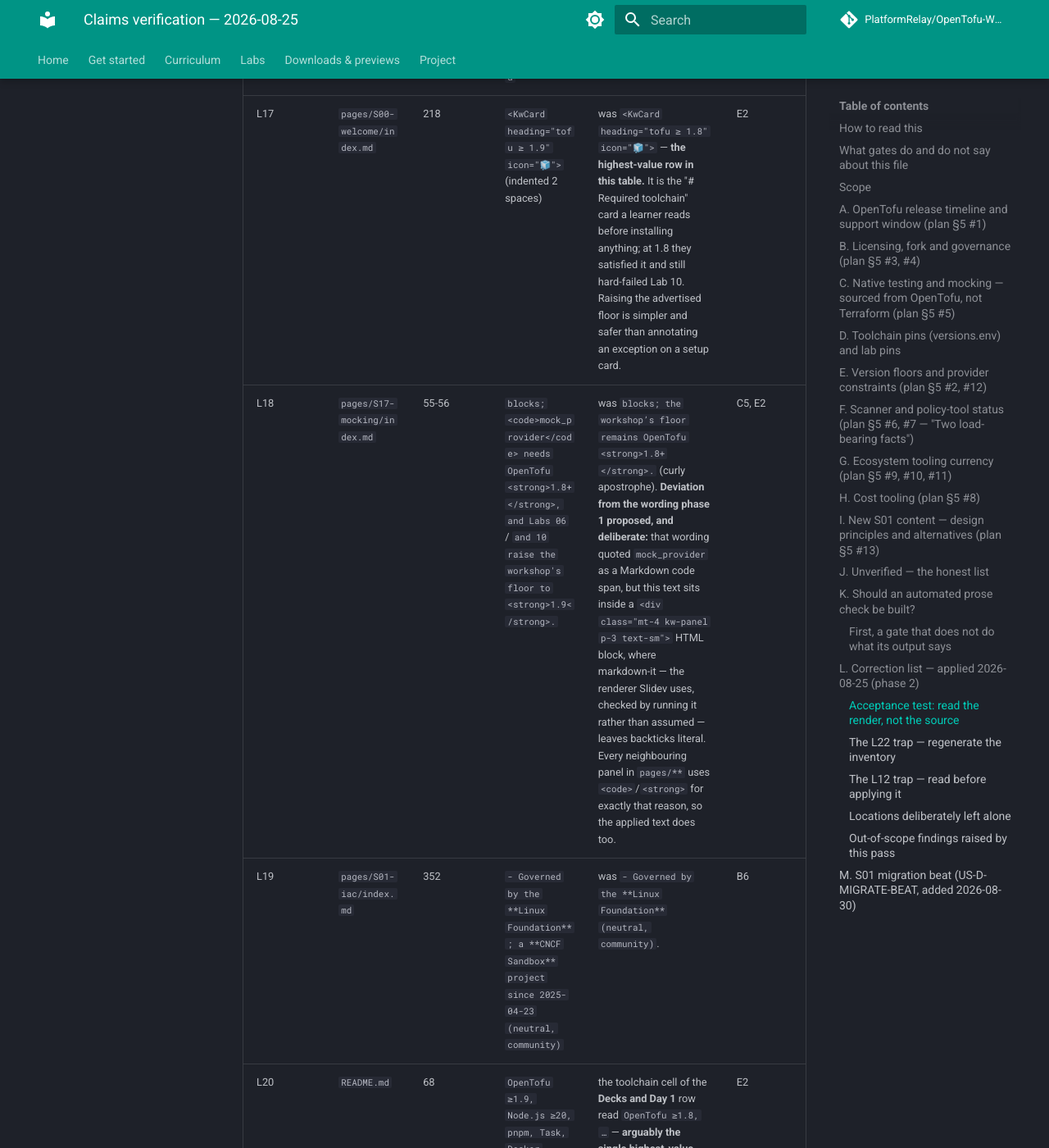
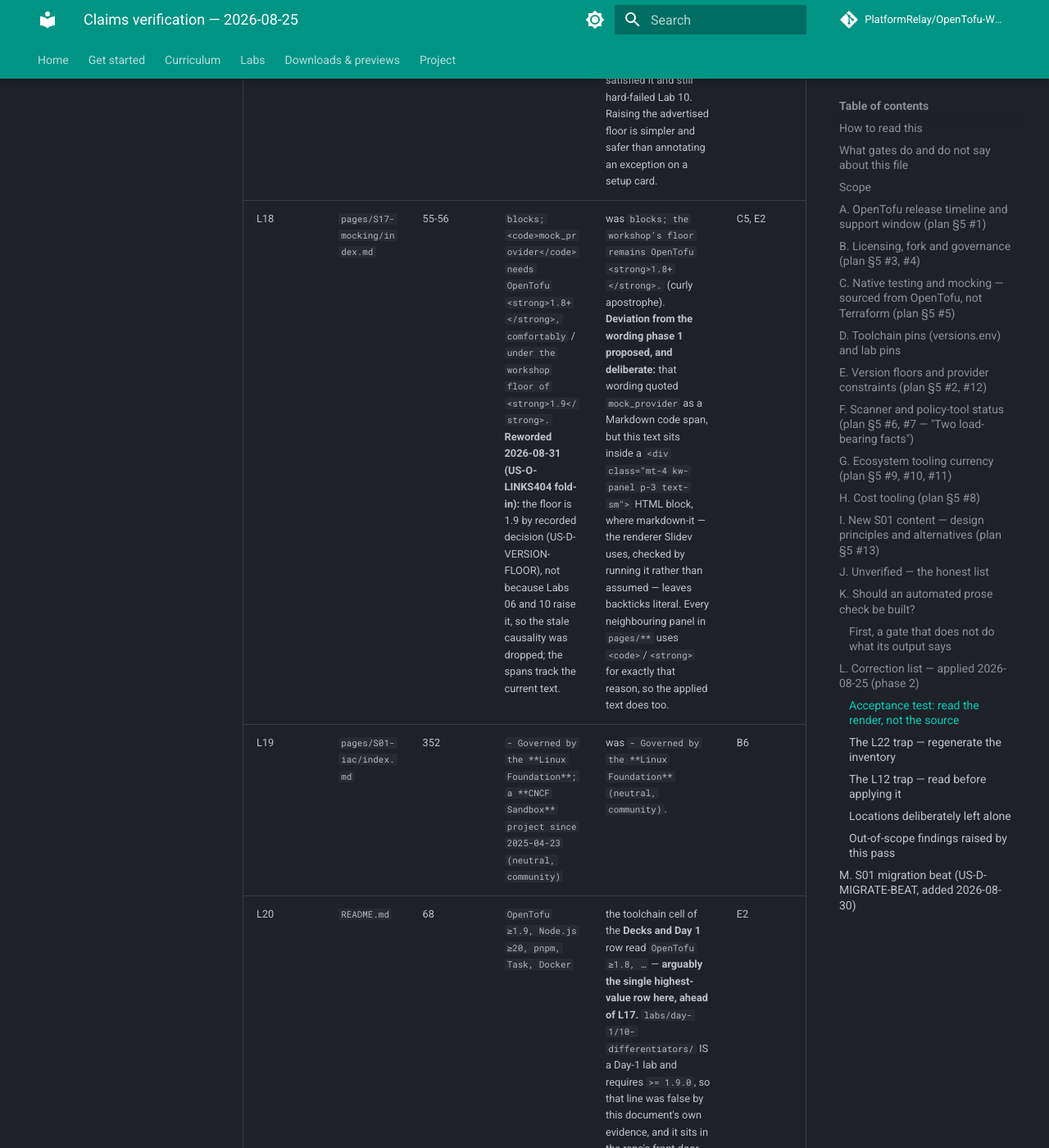
Before and after one commit to PlatformRelay/OpenTofu-Workshop, an MkDocs documentation site: the page built from docs/claims-verification.md, in a window 1280 px wide and 1400 px high, scrolled down 33021 px. Shown: the whole window at 82% size. Built offline with MkDocs 1.6.1 and Material for MkDocs 9.7.7, drawn with Linux system fonts in a browser that asks for light colours; comment, search, counter and statistics services are not loaded.

Commit message:
📝 docs(S17): drop the stale 'Labs 06 and 10 raise the floor' causality
The 1.9 floor is a recorded decision (US-D-VERSION-FLOOR), not a
consequence of two labs; the mocking slide now states it that way. The
claims ledger's L18 row tracks the reworded text so claims-check stays
31/31.

```diff
--- a/docs/claims-verification.md
+++ b/docs/claims-verification.md
@@ -567,7 +567,7 @@
 | L15 | `pages/S28-ecosystem-tooling/index.md` | 88 | ``- **Not** part of `task setup` here — any `tofu ≥ 1.9` (the workshop floor) runs every lab. Adopt`` | phase 2 wrote ``runs most labs (Labs 06 and 10 need ≥ 1.9)`` over the original false sufficiency claim (``any `tofu ≥ 1.8` runs the labs``); US-D-VERSION-FLOOR (2026-08-31) then unified the enforced floor at 1.9, so the "most labs" carve-out no longer exists and the cell was re-derived to the new text. | E2 |
 | L16 | `pages/S28-ecosystem-tooling/index.md` | 99-100 | speaker note — `workshop deliberately does not require tenv — any tofu one-point-nine or newer,` / `the workshop floor, runs every lab — so the takeaway is a` | phase 2 replaced the duplicated `works —` opener with the most-labs carve-out; US-D-VERSION-FLOOR (2026-08-31) unified the floor at 1.9 and the note now speaks the floor, not the exception list — cell re-derived to the new text. | E2 |
 | L17 | `pages/S00-welcome/index.md` | 218 | `<KwCard heading="tofu ≥ 1.9" icon="🧊">` (indented 2 spaces) | was `<KwCard heading="tofu ≥ 1.8" icon="🧊">` — **the highest-value row in this table.** It is the "# Required toolchain" card a learner reads before installing anything; at 1.8 they satisfied it and still hard-failed Lab 10. Raising the advertised floor is simpler and safer than annotating an exception on a setup card. | E2 |
-| L18 | `pages/S17-mocking/index.md` | 55-56 | `blocks; <code>mock_provider</code> needs OpenTofu <strong>1.8+</strong>, and Labs 06` / `and 10 raise the workshop's floor to <strong>1.9</strong>.` | was `blocks; the workshop’s floor remains OpenTofu <strong>1.8+</strong>.` (curly apostrophe). **Deviation from the wording phase 1 proposed, and deliberate:** that wording quoted `mock_provider` as a Markdown code span, but this text sits inside a `<div class="mt-4 kw-panel p-3 text-sm">` HTML block, where markdown-it — the renderer Slidev uses, checked by running it rather than assumed — leaves backticks literal. Every neighbouring panel in `pages/**` uses `<code>`/`<strong>` for exactly that reason, so the applied text does too. | C5, E2 |
+| L18 | `pages/S17-mocking/index.md` | 55-56 | `blocks; <code>mock_provider</code> needs OpenTofu <strong>1.8+</strong>, comfortably` / `under the workshop floor of <strong>1.9</strong>.` **Reworded 2026-08-31 (US-O-LINKS404 fold-in):** the floor is 1.9 by recorded decision (US-D-VERSION-FLOOR), not because Labs 06 and 10 raise it, so the stale causality was dropped; the spans track the current text. | was `blocks; the workshop’s floor remains OpenTofu <strong>1.8+</strong>.` (curly apostrophe). **Deviation from the wording phase 1 proposed, and deliberate:** that wording quoted `mock_provider` as a Markdown code span, but this text sits inside a `<div class="mt-4 kw-panel p-3 text-sm">` HTML block, where markdown-it — the renderer Slidev uses, checked by running it rather than assumed — leaves backticks literal. Every neighbouring panel in `pages/**` uses `<code>`/`<strong>` for exactly that reason, so the applied text does too. | C5, E2 |
 | L19 | `pages/S01-iac/index.md` | 352 | `- Governed by the **Linux Foundation**; a **CNCF Sandbox** project since 2025-04-23 (neutral, community)` | was `- Governed by the **Linux Foundation** (neutral, community)`. | B6 |
 | L20 | `README.md` | 68 | ``OpenTofu ≥1.9, Node.js ≥20, pnpm, Task, Docker`` | the toolchain cell of the **Decks and Day 1** row read ``OpenTofu ≥1.8, …`` — **arguably the single highest-value row here, ahead of L17.** `labs/day-1/10-differentiators/` IS a Day-1 lab and requires `>= 1.9.0`, so that line was false by this document's own evidence, and it sits in the repo's front door where a learner reads it before opening any deck. | E2 |
 | L21 | `docs/setup.md` | 33 | ``OpenTofu ≥1.9, Node.js ≥20, pnpm, Task, Docker`` | the same table row mirrored into the setup guide; read ≥1.8. | E2 |
```
Also changed, not shown: pages/S17-mocking/index.md (+2 -2 lines).
